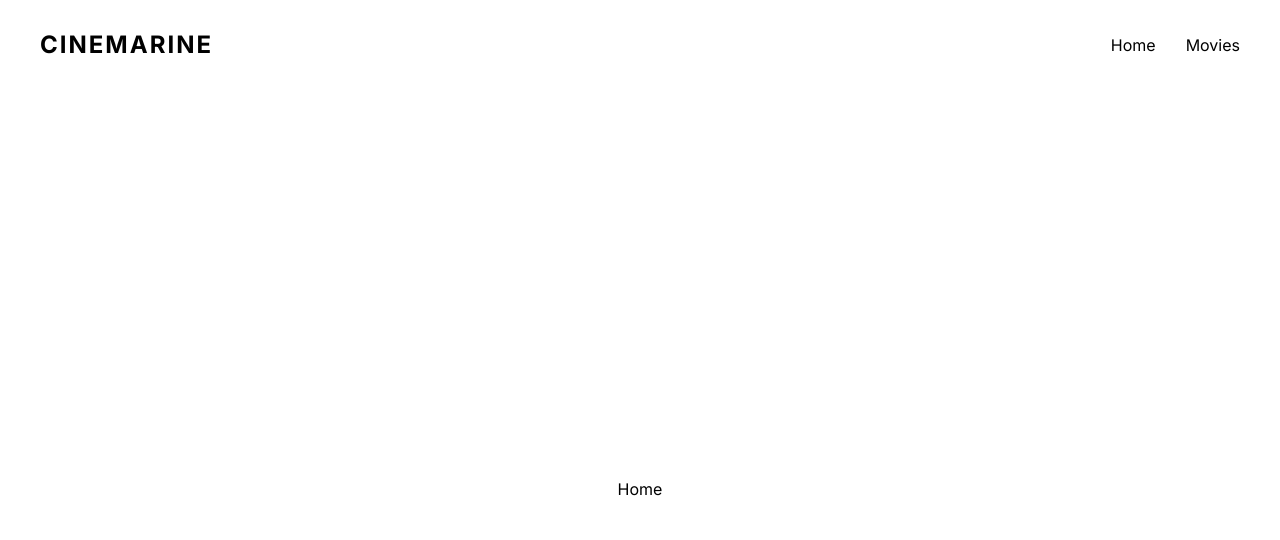
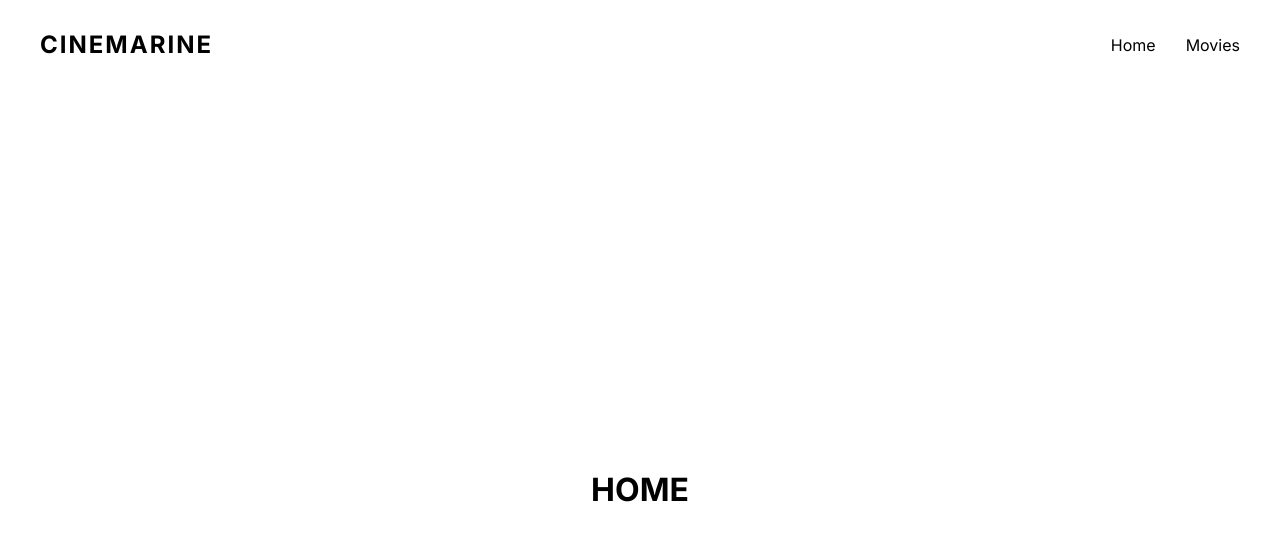
Before and after one commit to cihandundar/next-js-movie-app, a Next.js app: page / in a window 1280 px wide. Shown: the top 540 px of the page. Built offline with nearby package versions, Linux system fonts and the light colour scheme.

Commit message:
title fix

```diff
--- a/pages/index.js
+++ b/pages/index.js
@@ -13,7 +13,9 @@ export default function Home() {
           rel="stylesheet"
         ></link>
       </Head>
-      <main>Home</main>
+      <main>
+        <h1>HOME</h1>
+      </main>
     </>
   );
 }
```
